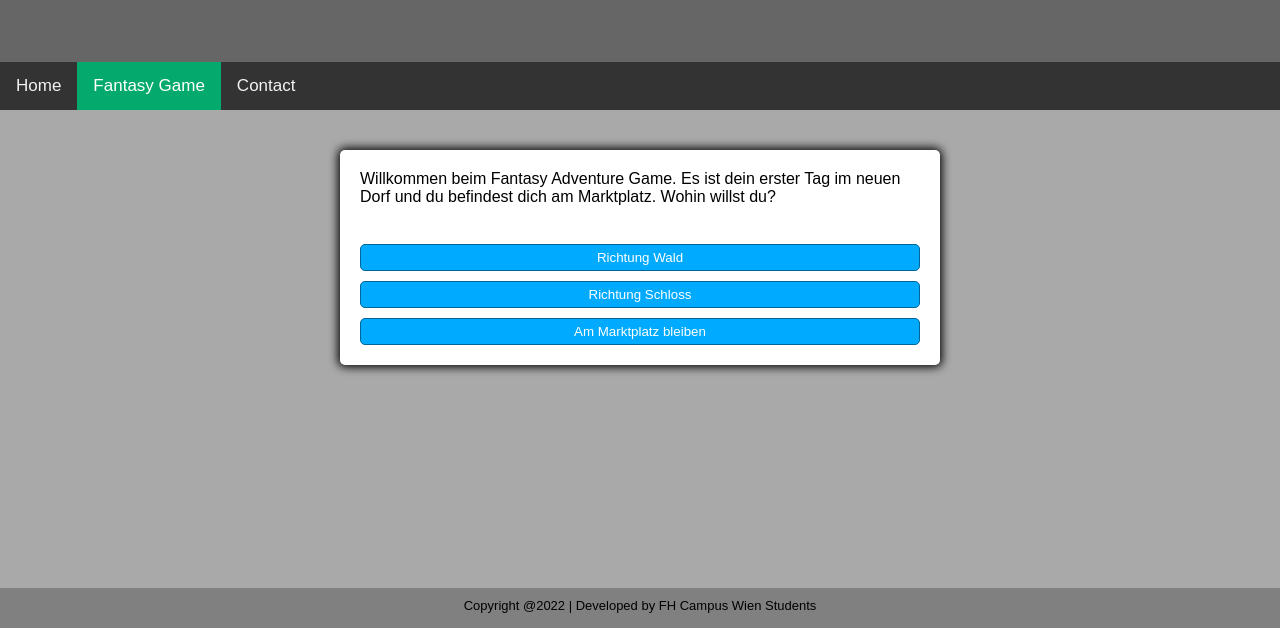
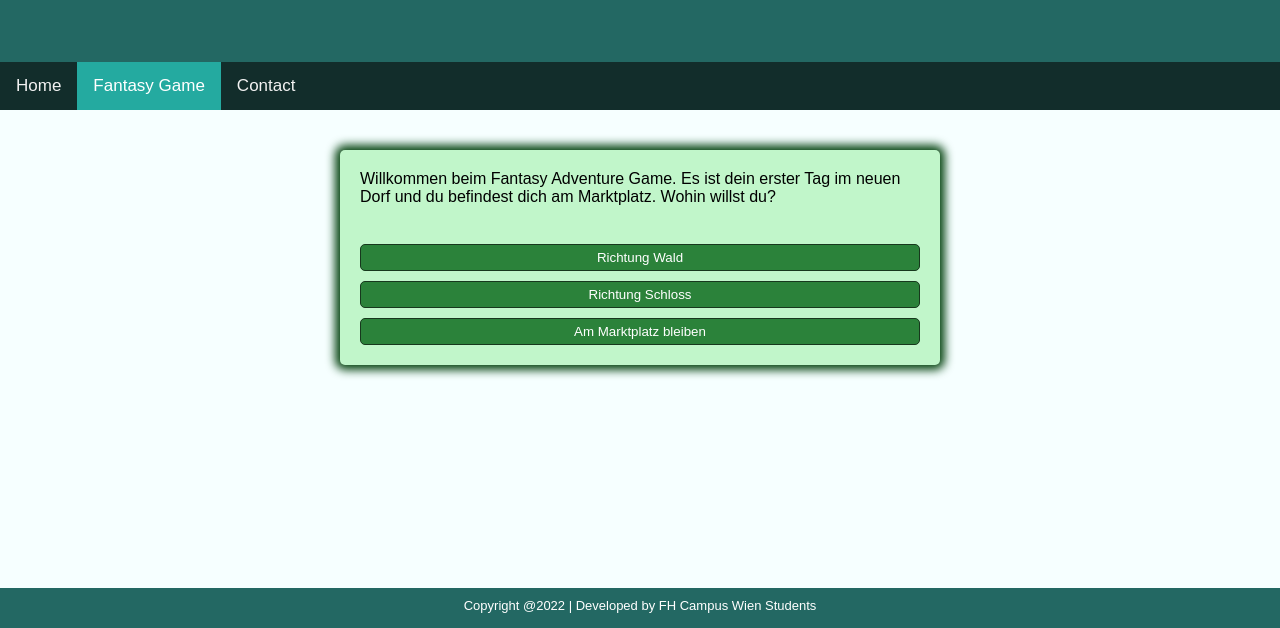
Before and after one commit to nurit0105/StoryAdventureGame, a website: page fantasyGame.html in a window 1280 px wide. Shown: the part 172-800 px from the top of the page. Drawn offline with Linux system fonts and the light colour scheme.

Commit message:
CSS in general

```diff
--- a/contact.css
+++ b/contact.css
@@ -39,7 +39,7 @@ header {
 }
 
 .topnav a:hover {
-    background-color: #236863;
+    background-color: #63D3CB;
     color: white;
 }
 
--- a/fantasyGame.css
+++ b/fantasyGame.css
@@ -3,46 +3,29 @@
     font-family: Arial;
 }
 
- body {
+body {
     padding: 0;
     margin: 0;
     justify-content: center;
     align-items: center;
     width: 100vw;
     height: 100vh;
-    background-color: darkgrey;
+    background-color: #F6FFFF;
 }
 
 header {
-    background-color: #666;
+    background-color: #236863;
     padding: 30px;
     text-align: center;
     font-size: 35px;
     color: white;
 }
 
-/* Fantasy Game */
+/* Navigation Anfang */
 
-img {
-    width: 400px;
-    height: auto;
-}
-
-.container {
-    padding: 20px;
-    width: 600px;
-    max-width: 80%;
-    background-color: white;
-    border-radius: 5px;
-    box-shadow: 0 0 10px 2px;
-    display: block;
-    margin-top: 40px;
-    margin-left: auto;
-    margin-right: auto;
-}
 .topnav {
     overflow: hidden;
-    background-color: #333;
+    background-color: #122d2b;
 }
 
 .topnav a {
@@ -55,14 +38,37 @@ img {
 }
 
 .topnav a:hover {
-    background-color: #ddd;
-    color: black;
+    background-color: #63D3CB;
+    color: white;
 }
 
 .topnav a.active {
-    background-color: #04AA6D;
+    background-color: #24aaa0;
     color: white;
 }
+
+/* Navigation Ende */
+
+/* Fantasy Game */
+
+.img {
+    width: 400px;
+    height: auto;
+}
+
+.container {
+    padding: 20px;
+    width: 600px;
+    max-width: 80%;
+    background-color: #C1F6CA;
+    border-radius: 5px;
+    box-shadow: 0 0 10px 5px #074512;
+    display: block;
+    margin-top: 40px;
+    margin-left: auto;
+    margin-right: auto;
+}
+
 
 .btn-grid {
     display: grid;
@@ -72,8 +78,8 @@ img {
 }
 
 .btn {
-    background-color: hsl(200, 100%, 50%);
-    border: 1px solid hsl(200, 100%, 30%);
+    background-color: #2B823A;
+    border: 1px solid #17381D;
     border-radius: 5px;
     padding: 5px 10px;
     color: white;
@@ -93,5 +99,6 @@ img {
     width: 100%;
     /* Height of the footer*/
     height: 40px;
-    background: grey;
+    background: #236863;
+    color: white;
 }
--- a/fantasyGame.html
+++ b/fantasyGame.html
@@ -17,7 +17,7 @@
 </div>
 <div class="container">
     <div id="text"> Text</div>
-    <img id="journey" src="">
+    <img id="journey" src="" alt="">
     <div id="option-buttons" class="btn-grid">
         <button class="btn"> Option 1</button>
         <button class="btn"> Option 2</button>
```
